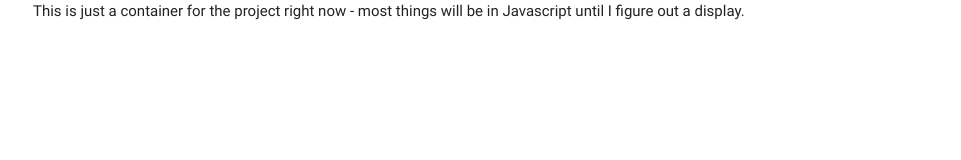
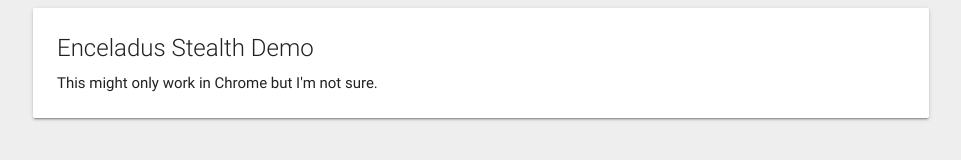
Before and after one commit to ktrnka/enceladus, a plain HTML site: page site/index.html in a window 1280 px wide. Shown: the whole page, without its empty margins (159-1120 px from the left). Drawn offline with nearby package versions, Linux system fonts and the light colour scheme.

Commit message:
A bit more readable

```diff
--- a/site/index.html
+++ b/site/index.html
@@ -1,6 +1,7 @@
 <!DOCTYPE html>
 <html>
 <head>
+    <title>Enceladus Stealth Demo</title>
     <!-- external CSS -->
     <link rel="stylesheet" href="https://cdnjs.cloudflare.com/ajax/libs/materialize/0.100.2/css/materialize.min.css">
 
@@ -16,10 +17,18 @@
     <meta charset="utf-8">
     <meta name="viewport" content="width=device-width">
 </head>
-<body>
+
+<body class="grey lighten-3">
 <div class="container">
-    This is just a container for the project right now - most things will be in Javascript until I figure out a display.
+    <div class="col s12 card">
+        <div class="card-content">
+            <span class="card-title">Enceladus Stealth Demo</span>
+            <p>This might only work in Chrome but I'm not sure.</p>
+        </div>
+    </div>
 
+
+    <div class="col s12">
     <div id="doctor" style="display: none">
         <img src="images/montel.jpg" width="400"/>
     </div>
@@ -27,6 +36,8 @@
     <div id="patient" style="display: none">
         <img src="images/129312253.jpg" width="400"/>
     </div>
+    </div>
+
 </div>
 
 
```
